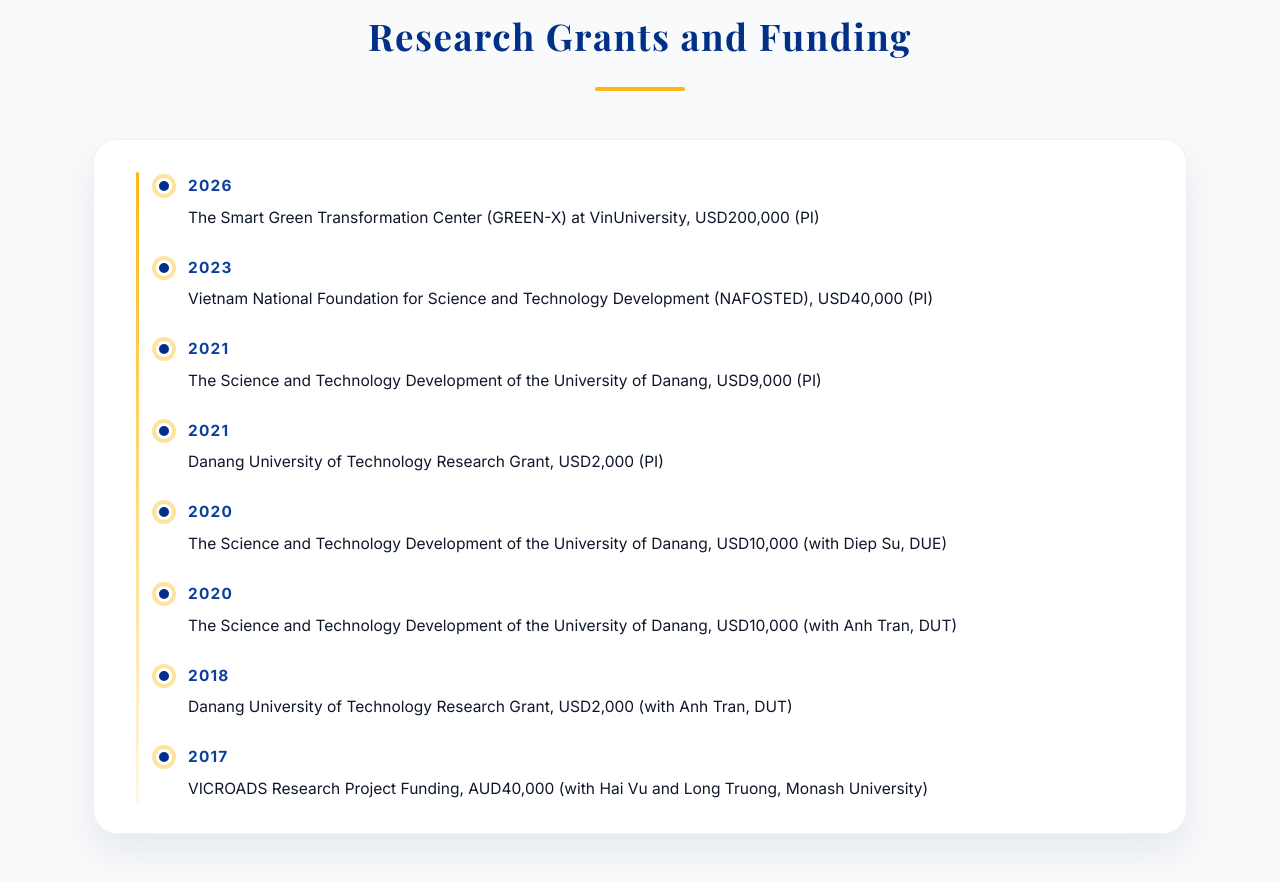
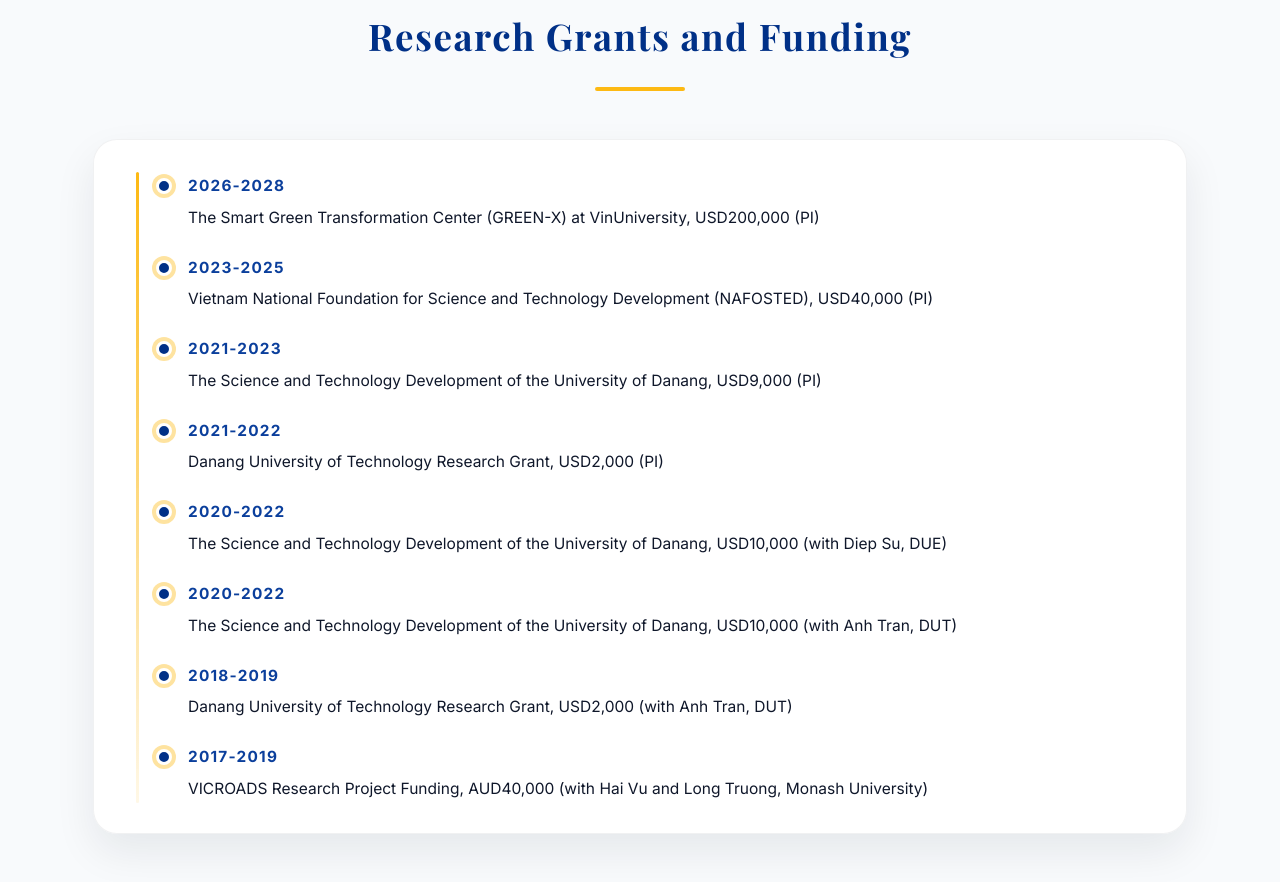
Before and after one commit to npqduy/npqduy.github.io, a plain HTML site: page index.html in a window 1280 px wide. Shown: the part 7443-8325 px from the top of the page. Drawn offline with nearby package versions, Linux system fonts and the light colour scheme.

Commit message:
Update index.html

```diff
--- a/index.html
+++ b/index.html
@@ -1148,14 +1148,14 @@
       <h2 class="section-title" id="research-grants-and-funding">Research Grants and Funding</h2>
       <div class="glass-card">
         <div class="timeline">
-          <div class="timeline-item"><div class="timeline-marker"></div><div class="timeline-content"><div class="timeline-year">2026</div><p>The Smart Green Transformation Center (GREEN-X) at VinUniversity, USD200,000 (PI)</p></div></div>
-          <div class="timeline-item"><div class="timeline-marker"></div><div class="timeline-content"><div class="timeline-year">2023</div><p>Vietnam National Foundation for Science and Technology Development (NAFOSTED), USD40,000 (PI)</p></div></div>
-          <div class="timeline-item"><div class="timeline-marker"></div><div class="timeline-content"><div class="timeline-year">2021</div><p>The Science and Technology Development of the University of Danang, USD9,000 (PI)</p></div></div>
-          <div class="timeline-item"><div class="timeline-marker"></div><div class="timeline-content"><div class="timeline-year">2021</div><p>Danang University of Technology Research Grant, USD2,000 (PI)</p></div></div>
-          <div class="timeline-item"><div class="timeline-marker"></div><div class="timeline-content"><div class="timeline-year">2020</div><p>The Science and Technology Development of the University of Danang, USD10,000 (with Diep Su, DUE)</p></div></div>
-          <div class="timeline-item"><div class="timeline-marker"></div><div class="timeline-content"><div class="timeline-year">2020</div><p>The Science and Technology Development of the University of Danang, USD10,000 (with Anh Tran, DUT)</p></div></div>
-          <div class="timeline-item"><div class="timeline-marker"></div><div class="timeline-content"><div class="timeline-year">2018</div><p>Danang University of Technology Research Grant, USD2,000 (with Anh Tran, DUT)</p></div></div>
-          <div class="timeline-item"><div class="timeline-marker"></div><div class="timeline-content"><div class="timeline-year">2017</div><p>VICROADS Research Project Funding, AUD40,000 (with Hai Vu and Long Truong, Monash University)</p></div></div>
+          <div class="timeline-item"><div class="timeline-marker"></div><div class="timeline-content"><div class="timeline-year">2026-2028</div><p>The Smart Green Transformation Center (GREEN-X) at VinUniversity, USD200,000 (PI)</p></div></div>
+          <div class="timeline-item"><div class="timeline-marker"></div><div class="timeline-content"><div class="timeline-year">2023-2025</div><p>Vietnam National Foundation for Science and Technology Development (NAFOSTED), USD40,000 (PI)</p></div></div>
+          <div class="timeline-item"><div class="timeline-marker"></div><div class="timeline-content"><div class="timeline-year">2021-2023</div><p>The Science and Technology Development of the University of Danang, USD9,000 (PI)</p></div></div>
+          <div class="timeline-item"><div class="timeline-marker"></div><div class="timeline-content"><div class="timeline-year">2021-2022</div><p>Danang University of Technology Research Grant, USD2,000 (PI)</p></div></div>
+          <div class="timeline-item"><div class="timeline-marker"></div><div class="timeline-content"><div class="timeline-year">2020-2022</div><p>The Science and Technology Development of the University of Danang, USD10,000 (with Diep Su, DUE)</p></div></div>
+          <div class="timeline-item"><div class="timeline-marker"></div><div class="timeline-content"><div class="timeline-year">2020-2022</div><p>The Science and Technology Development of the University of Danang, USD10,000 (with Anh Tran, DUT)</p></div></div>
+          <div class="timeline-item"><div class="timeline-marker"></div><div class="timeline-content"><div class="timeline-year">2018-2019</div><p>Danang University of Technology Research Grant, USD2,000 (with Anh Tran, DUT)</p></div></div>
+          <div class="timeline-item"><div class="timeline-marker"></div><div class="timeline-content"><div class="timeline-year">2017-2019</div><p>VICROADS Research Project Funding, AUD40,000 (with Hai Vu and Long Truong, Monash University)</p></div></div>
         </div>
       </div>
     </section>
```
